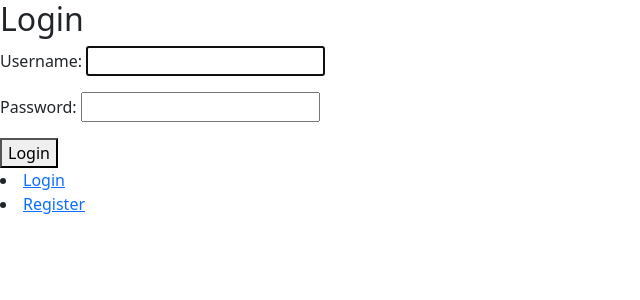
After one commit to Tori-coder/django_project_4, a Django app: page /login/ in a window 1280 px wide. The commit adds this page. Shown: the top 300 px of the page, without its empty margins (0-640 px from the left). Run offline with Django 4.2, Linux system fonts and the light colour scheme.

Commit message:
add login and logout functionality

```diff
--- a/django_project_4/settings.py
+++ b/django_project_4/settings.py
@@ -130,3 +130,7 @@ STATIC_URL = 'static/'
 # https://docs.djangoproject.com/en/4.2/ref/settings/#default-auto-field
 
 DEFAULT_AUTO_FIELD = 'django.db.models.BigAutoField'
+
+# redirect user to home page after login
+LOGIN_REDIRECT_URL = 'home'
+LOGOUT_REDIRECT_URL = 'home'
--- a/main/templates/main/base.html
+++ b/main/templates/main/base.html
@@ -12,6 +12,12 @@
       {% block content %}
         basetest
       {% endblock %}
+      {% if user.is_authenticated %}
+        <li><a href="{% url 'logout' %}">Logout</a></li>
+      {% else %}
+        <li><a href="{% url 'login' %}">Login</a></li>
+        <li><a href="{% url 'register' %}">Register</a></li>
+      {% endif %}
     </div>
     <script src="https://cdn.jsdelivr.net/npm/bootstrap@5.2.3/dist/js/bootstrap.bundle.min.js" integrity="sha384-kenU1KFdBIe4zVF0s0G1M5b4hcpxyD9F7jL+jjXkk+Q2h455rYXK/7HAuoJl+0I4" crossorigin="anonymous"></script>
   </body>
--- /dev/null
+++ b/main/templates/main/login.html
@@ -0,0 +1,10 @@
+{% extends 'main/base.html' %}
+
+{% block content %}
+  <h2>Login</h2>
+  <form method="post">
+    {% csrf_token %}
+    {{ form.as_p }}
+    <button type="submit">Login</button>
+  </form>
+{% endblock %}
--- a/main/urls.py
+++ b/main/urls.py
@@ -1,9 +1,12 @@
 from django.urls import path
 from . import views
+from django.contrib.auth import views as auth_views
 
 urlpatterns = [
     path("", views.index, name="index"),
     path("home/", views.home, name="home"),
     path("course_list/", views.course_list, name="course_list"),
     path("register/", views.register, name="register"),
+    path("login/", auth_views.LoginView.as_view(template_name='main/login.html'), name="login"),
+    path("logout/", auth_views.LogoutView.as_view(next_page='home'), name="logout"),
 ]
```
Also changed, not shown: main/views.py (line endings or trailing spaces).
